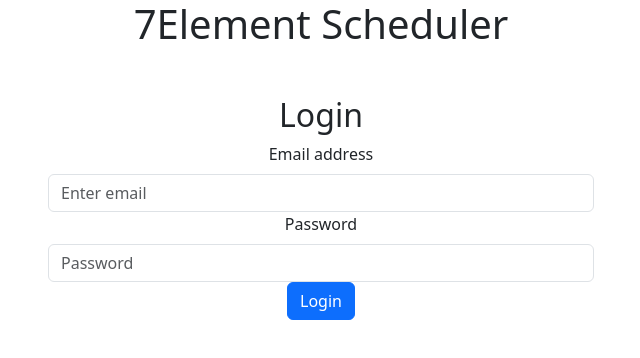
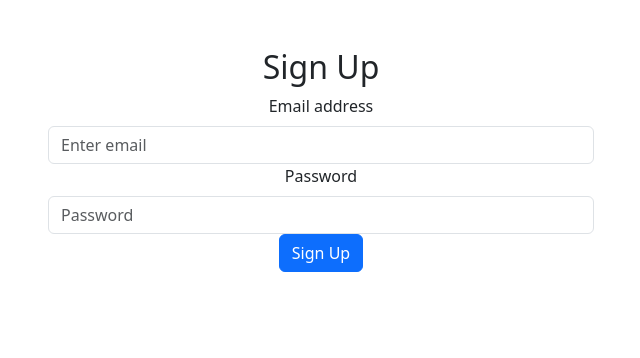
Before and after one commit to ambarnett/7element, a React (Create React App) app: page /signUp in a window 1280 px wide. Shown: the top 358 px of the page, without its empty margins (319-959 px from the left). Built offline with nearby package versions, Linux system fonts and the light colour scheme; no server answers.

Commit message:
added sign up page and button to connect from login page

```diff
--- a/package.json
+++ b/package.json
@@ -11,6 +11,7 @@
     "react": "^18.2.0",
     "react-bootstrap": "^2.7.4",
     "react-dom": "^18.2.0",
+    "react-router-dom": "^6.11.1",
     "react-scripts": "5.0.1",
     "web-vitals": "^2.1.4"
   },
--- a/src/App.js
+++ b/src/App.js
@@ -1,15 +1,18 @@
 import './App.css';
+import React from 'react';
 import { LoginPage } from './components/loginPage';
+import { SignUpPage } from './components/signUpPage';
+import {BrowserRouter as Router, Routes, Route } from 'react-router-dom';
 
-function App() {
-
-
+export const App = () => {
   return (
     <div className="App">
-      <h1 color='teal'>7Element Scheduler</h1>
-      <LoginPage/>
+      <Router>
+        <Routes>
+          <Route path='/login' element={<LoginPage />}/>
+          <Route path='/signUp' element={<SignUpPage />}/>
+        </Routes>
+      </Router>
     </div>
   );
 }
-
-export default App;
--- a/src/components/loginPage.js
+++ b/src/components/loginPage.js
@@ -1,5 +1,5 @@
-import { useState } from 'react';
-import { auth } from '../config/firebase';
+import React, { useState } from 'react';
+import { Link } from 'react-router-dom';
 import { signInWithEmailAndPassword } from 'firebase/auth';
 import { Button, Form } from 'react-bootstrap';
 
@@ -7,7 +7,7 @@ import { Button, Form } from 'react-bootstrap';
 export const LoginPage = () => {
     const [email, setEmail] = useState("")
     const [password, setPassword] = useState("")
-    const [error, setError] = useState('')
+    const [error, setError] = useState("")
 
     const handleLogin = async (e) => {
         e.preventDefault()
@@ -60,6 +60,9 @@ export const LoginPage = () => {
                             Login
                         </Button>
                     </Form>
+                    <p className='mt-3'>
+                        Don't have an account? <Link to='../signUp'>Click Here to Sign Up</Link>
+                    </p>
                 </div>
             </div>
         </div>
--- a/src/components/signUpPage.js
+++ b/src/components/signUpPage.js
@@ -1,7 +1,6 @@
 import React, { useState } from 'react';
 import { Form, Button } from 'react-bootstrap';
-import firebase from 'firebase/app';
-import 'firebase/auth';
+import {createUserWithEmailAndPassword} from 'firebase/auth';
 
 export const SignUpPage = () => {
     const [email, setEmail] = useState('')
@@ -11,7 +10,7 @@ export const SignUpPage = () => {
     const handleSignUp = async (e) => {
         e.preventDefault();
         try {
-            await firebase.auth().createUserWithEmailAndPassword(email, password);
+            await createUserWithEmailAndPassword(email, password);
         } catch (error) {
             setError(error);
         }
--- a/src/index.js
+++ b/src/index.js
@@ -1,14 +1,14 @@
 import React from 'react';
 import ReactDOM from 'react-dom/client';
 import './index.css';
-import App from './App';
+import { App } from './App';
 import reportWebVitals from './reportWebVitals';
 import 'bootstrap/dist/css/bootstrap.min.css'; // this import makes react-bootstrap work throughout the code
 
 const root = ReactDOM.createRoot(document.getElementById('root'));
 root.render(
   <React.StrictMode>
-    <App />
+      <App />
   </React.StrictMode>
 );
 
```
Also changed, not shown: 1 other file (tests, documents, lock files or other folders).
